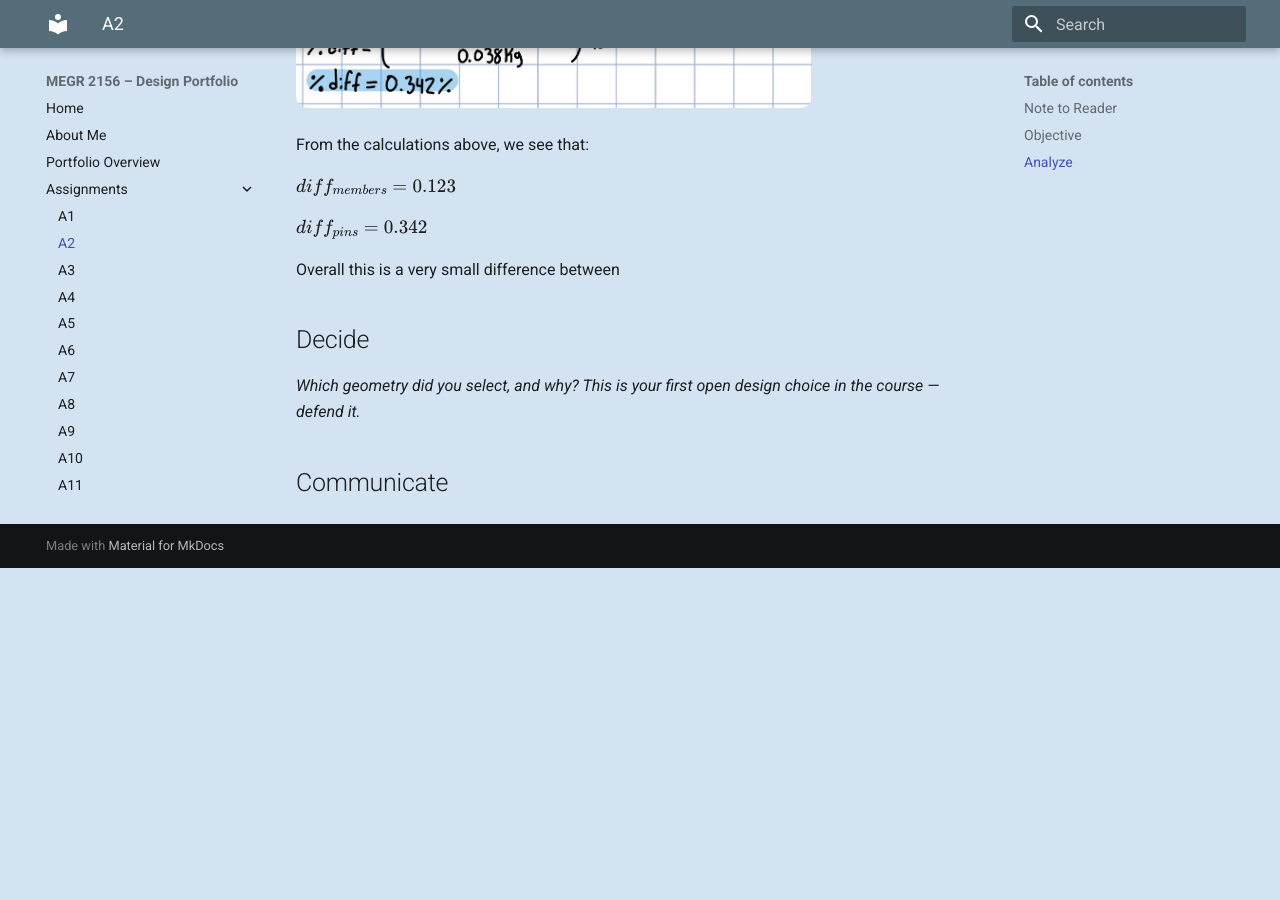
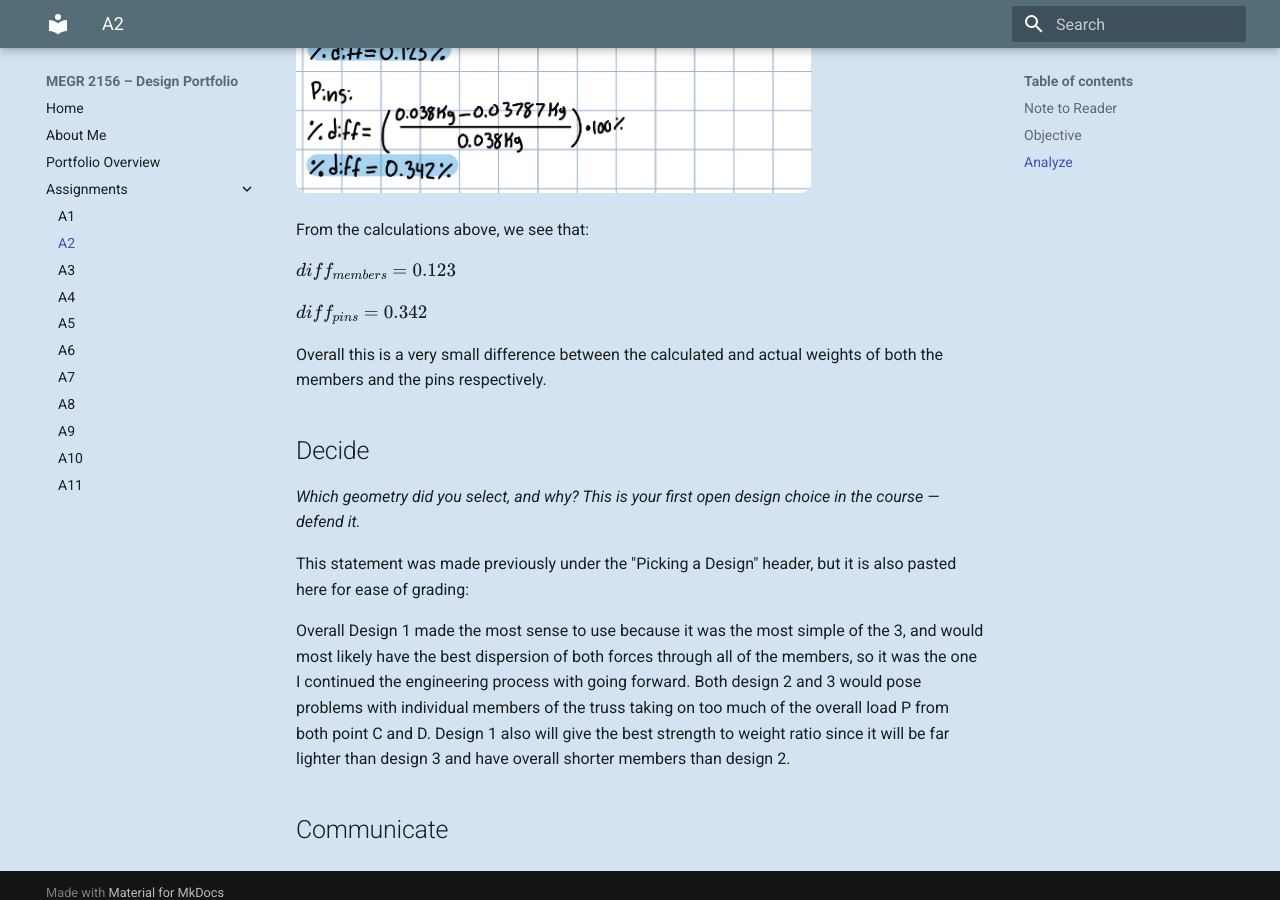
Before and after one commit to Noah-DiMenna/megr2156-portfolio, an MkDocs documentation site: the page built from docs/assignments/A02/index.md, in a window 1280 px wide and 900 px high, scrolled down 18571 px. Built offline with MkDocs 1.6.1 and Material for MkDocs 9.7.7, drawn with Linux system fonts in a browser that asks for light colours; before the commit the page ends 19139 px from its top, so only the background shows below that; some of the changed text lies outside the part shown.

Commit message:
Update index.md with design choice justification
Clarified the explanation regarding the math equation extension and added a justification for the selected design choice.

```diff
--- a/docs/assignments/A02/index.md
+++ b/docs/assignments/A02/index.md
@@ -9,6 +9,8 @@ Any hand drawn work in this assignment includes standardized highlighting colors
 - **Blue** highlight signifies the answer to a question that was being solved under a yellow header (ie: By=-6.66 KN under the yellow header of solving for external forces)
 
 - **Green** highlight signifies commentary, which will also be written as text within this assignment
+
+- This portfolio uses a math equation extension added directly to the Mkdocs.yml file. If the typed equations are not showing up properly, type ctrl+F5 to refresh them. If issues still persist, all types equations are included in the screenshots directly above them.
 
 ## Objective
 
@@ -372,26 +374,13 @@ $diff_{members}=0.123$
 
 $diff_{pins}=0.342$
 
-Overall this is a very small difference between
-
-
-
-
-
-
-
-
-
-
-
-
-
-
-
-
-
+Overall this is a very small difference between the calculated and actual weights of both the members and the pins respectively.
 
 ## Decide
+
 _Which geometry did you select, and why? This is your first open design choice in the course — defend it._
 
+This statement was made previously under the "Picking a Design" header, but it is also pasted here for ease of grading:
+
+Overall Design 1 made the most sense to use because it was the most simple of the 3, and would most likely have the best dispersion of both forces through all of the members, so it was the one I continued the engineering process with going forward. Both design 2 and 3 would pose problems with individual members of the truss taking on too much of the overall load P from both point C and D. Design 1 also will give the best strength to weight ratio since it will be far lighter than design 3 and have overall shorter members than design 2.
 ## Communicate
```
